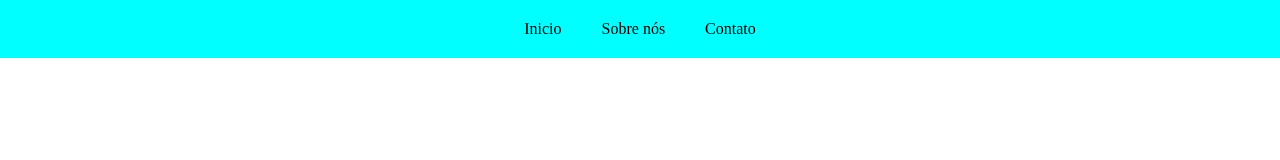
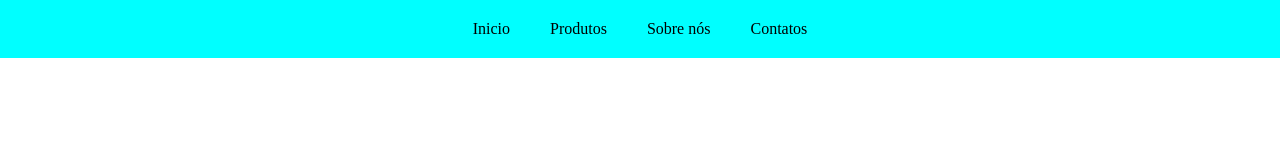
Before and after one commit to MidnightEffects/PROJETO-SIGMA, a plain HTML site: page index.html in a window 1280 px wide. Drawn offline with Linux system fonts and the light colour scheme; a web font is replaced by a local one.

Commit message:
new nav-item added->"produtos"

```diff
--- a/index.html
+++ b/index.html
@@ -20,10 +20,13 @@
                 <a href="#">Inicio</a>
             </li>
             <li class="nav-item">
+                <a href="#">Produtos</a>
+            </li>
+            <li class="nav-item">
                 <a href="#">Sobre nós</a>
             </li>
             <li class="nav-item">
-                <a href="#">Contato</a>
+                <a href="#">Contatos</a>
             </li>
         </ul>
     </nav>
```
